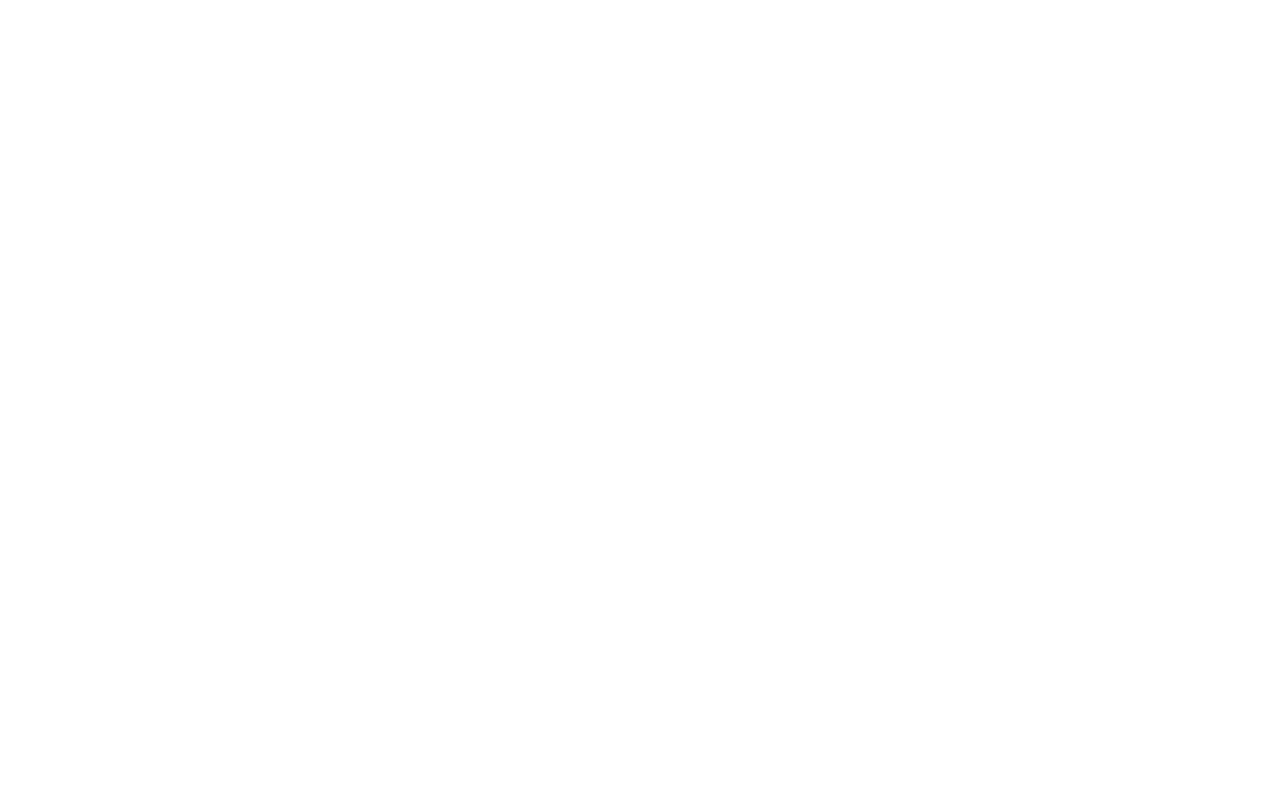
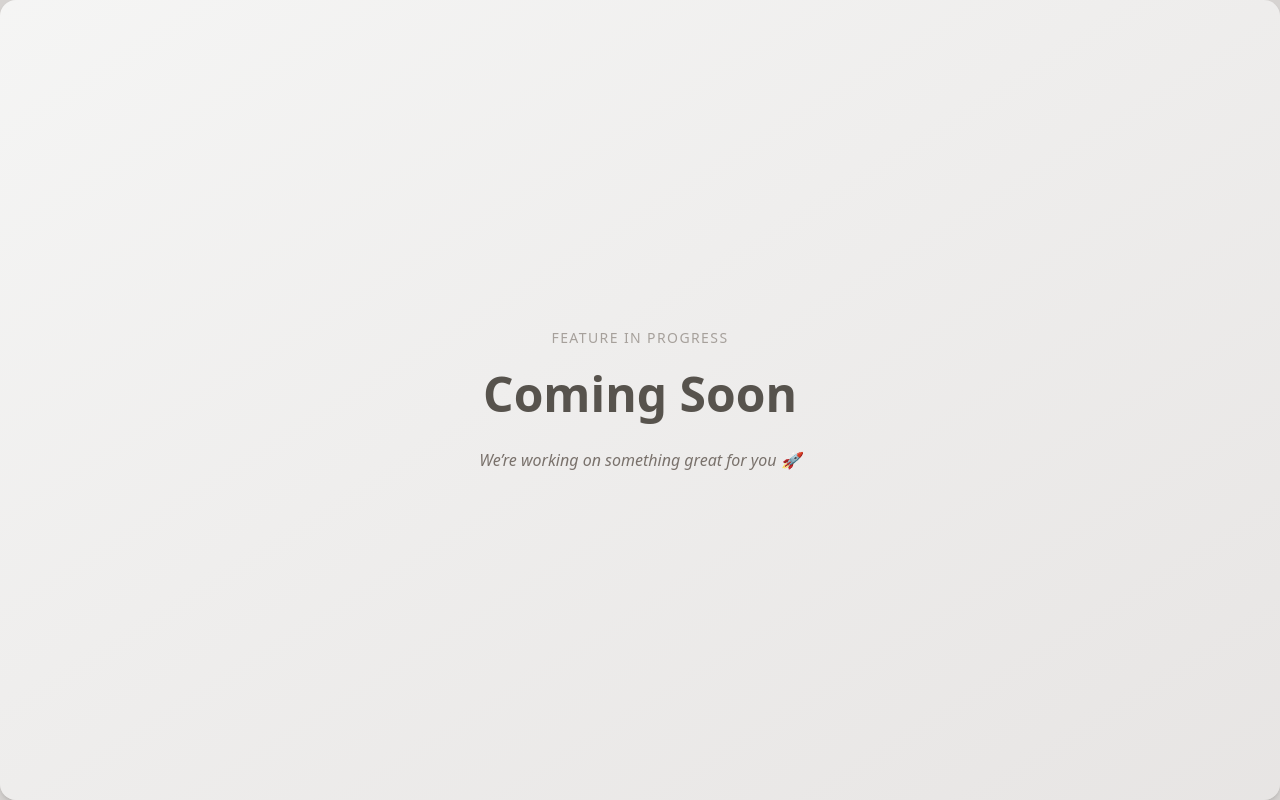
Before and after one commit to BobiMediaNetwork/EduMentor.WEB, a React (Vite) app: page /profile in a window 1280 px wide. Before the commit this address had no page. Built offline with nearby package versions, Linux system fonts and the light colour scheme.

Commit message:
EDU-24 - add: profile page with coming soon message

```diff
--- /dev/null
+++ b/src/components/profile/Profile.jsx
@@ -0,0 +1,10 @@
+import {MainScreen} from "../screen/MainScreen.jsx";
+import {ComingSoon} from "../common/ComingSoon.jsx";
+
+export function Profile() {
+    return (
+        <MainScreen>
+            <ComingSoon/>
+        </MainScreen>
+    );
+}
--- a/src/components/providers/RouterProvider.jsx
+++ b/src/components/providers/RouterProvider.jsx
@@ -3,6 +3,7 @@
 import {ResetPassword} from "../auth/ResetPassword.jsx";
 import {LogIn} from "../auth/LogIn.jsx";
 import {Dashboard} from "../dashboard/Dashboard.jsx";
+import {Profile} from "../profile/Profile.jsx";
 
 export function RouterProvider(){
     return(
@@ -11,6 +12,7 @@
             <Route path="/forget-password" element={<ForgetPassword/>}/>
             <Route path="/reset-password" element={<ResetPassword/>}/>
             <Route path="/home" element={<Dashboard/>}/>
+            <Route path="/profile" element={<Profile/>}/>
         </Routes>
     );
 }
```
